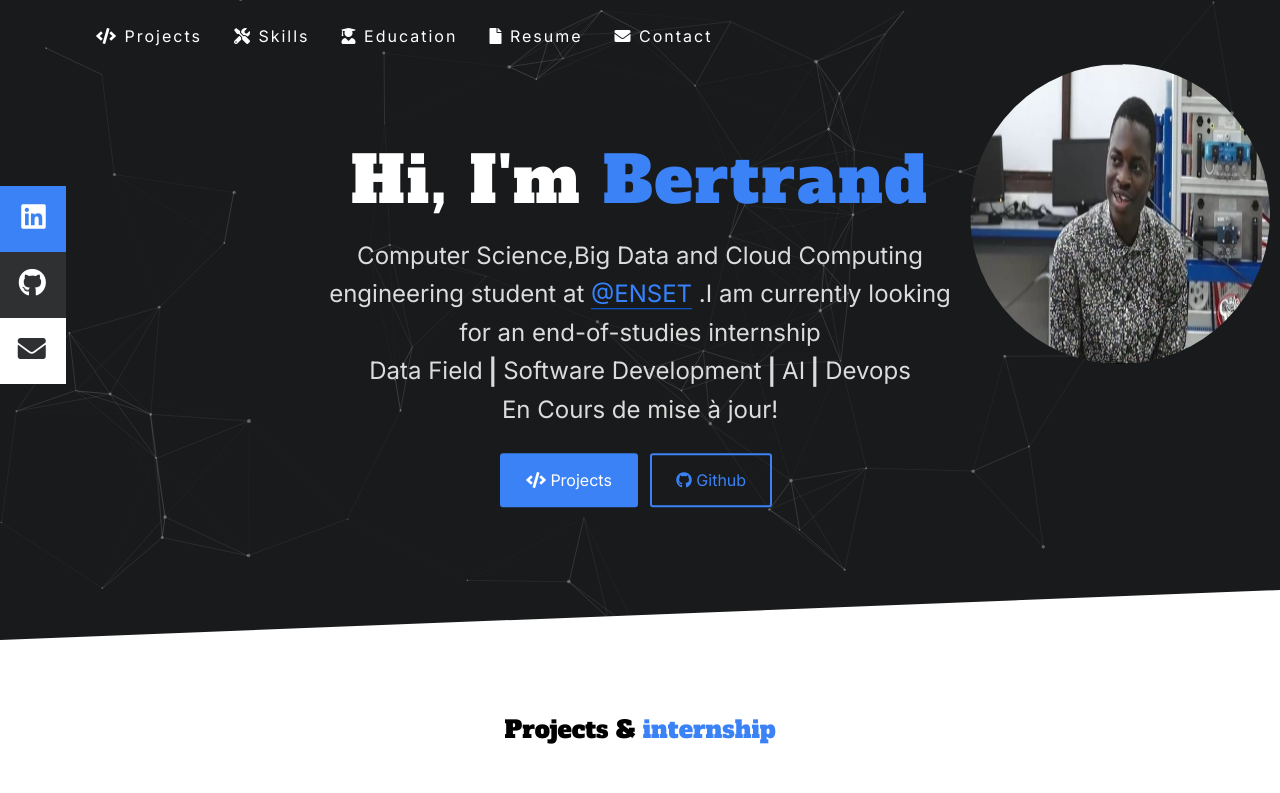
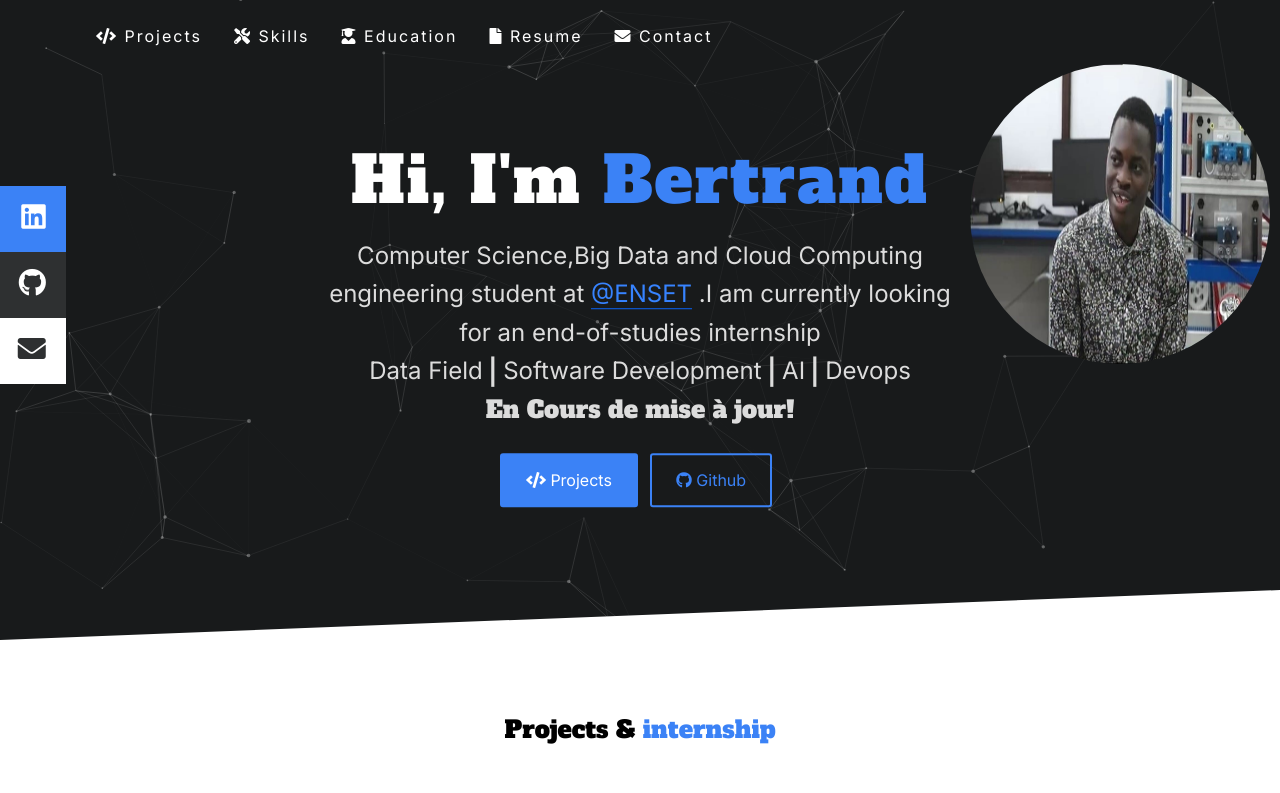
Before and after one commit to BertrandKafando/bertrandkafando.github.io, a website: page index.html in a window 1280 px wide. Shown: the top 793 px of the page. Drawn offline with nearby package versions, Linux system fonts and the light colour scheme.

Commit message:
updating ....

```diff
--- a/index.html
+++ b/index.html
@@ -135,7 +135,7 @@
             <p class="student" id="student">
            Computer Science,Big Data and Cloud Computing engineering student at <a href="https://www.enset-media.ac.ma/" class="blue-link-underline" target="_blank">@ENSET</a>
            .I am currently looking for an end-of-studies internship <br>  Data Field<span class="main-font "> | </span>Software Development<span class="main-font "> | </span>AI <span class="main-font "> | </span> Devops <br>
-            En Cours de mise à jour!
+           <span class="main-font "> En Cours de mise à jour!</span>
             </p>
             <div class="hero-btns">
               <a href="#projects" class="btn-blue"><i class="fas fa-code"></i> Projects</a>
```
